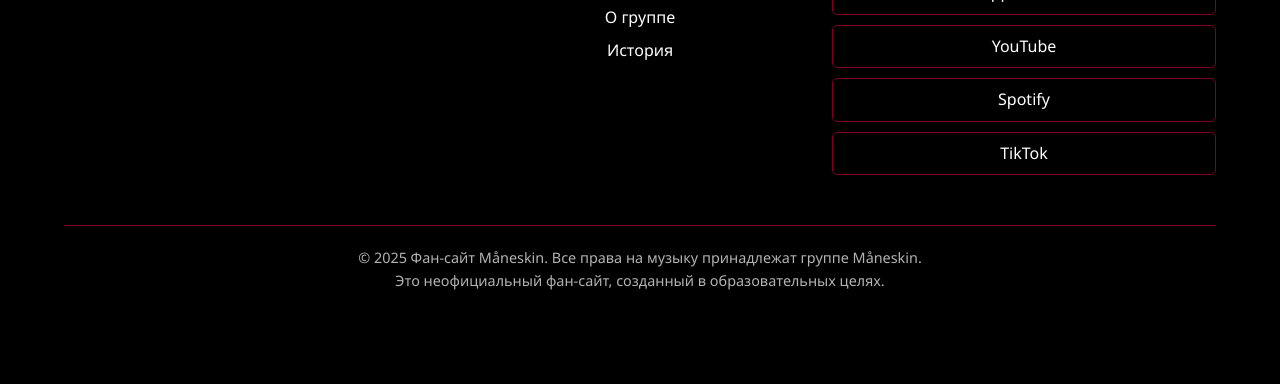
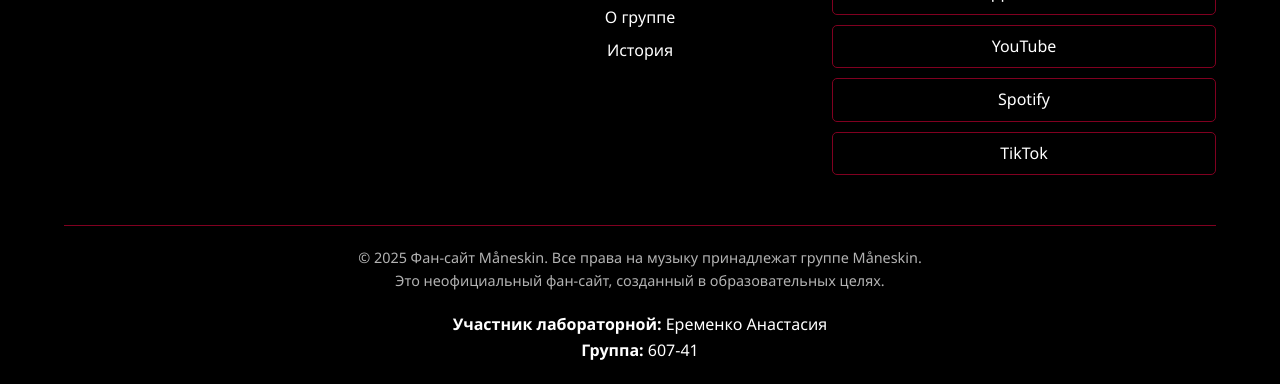
Before and after one commit to AnastasiYA-01/site_Maneskin, a plain HTML site: page index.html in a window 1280 px wide. Shown: the part 3614-3998 px from the top of the page. Before the commit the page ends 3946 px from the top, so only its background shows below. Drawn offline with Linux system fonts and the light colour scheme.

Commit message:
Update index.html

```diff
--- a/index.html
+++ b/index.html
@@ -1173,6 +1173,8 @@
                 <p>Это неофициальный фан-сайт, созданный в образовательных целях.</p>
             </div>
         </div>
+        <p><strong>Участник лабораторной:</strong> Еременко Анастасия</p>
+        <p><strong>Группа:</strong> 607-41</p>
     </footer>
 
     <script>
```
